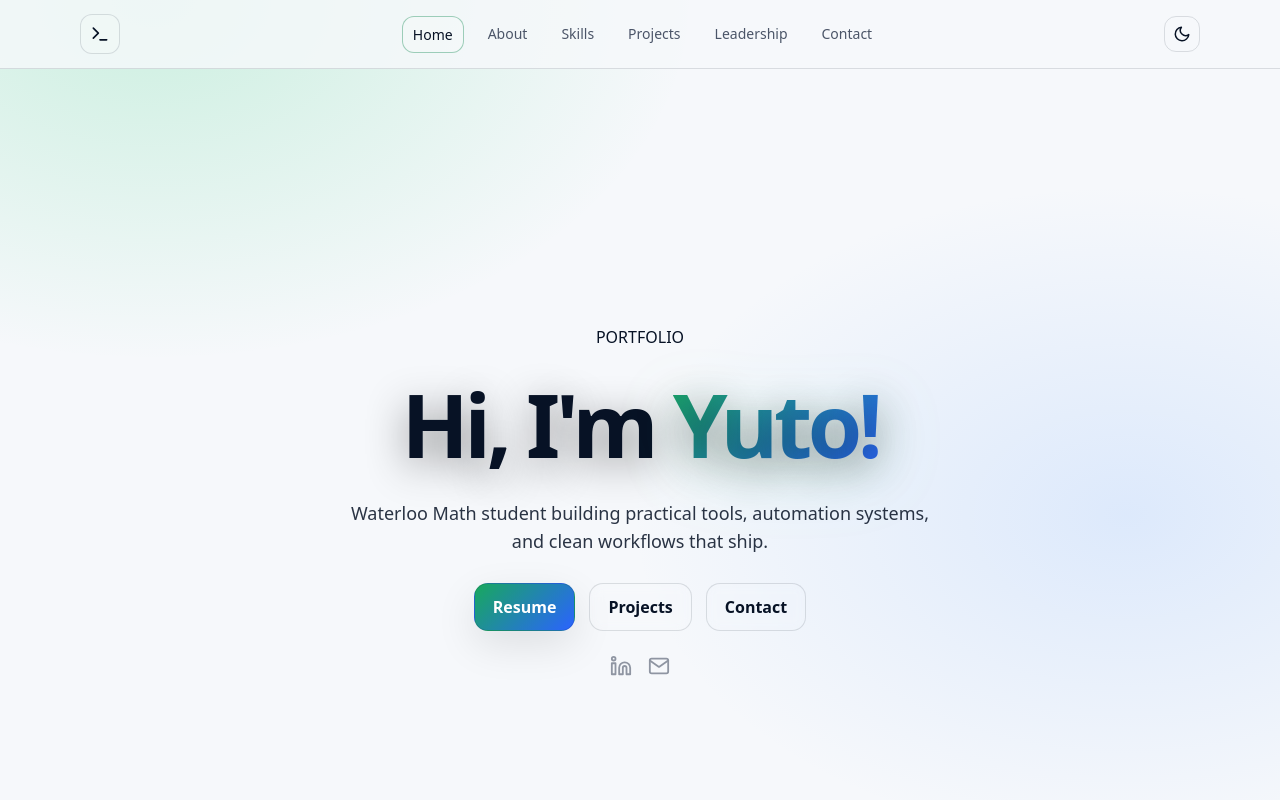
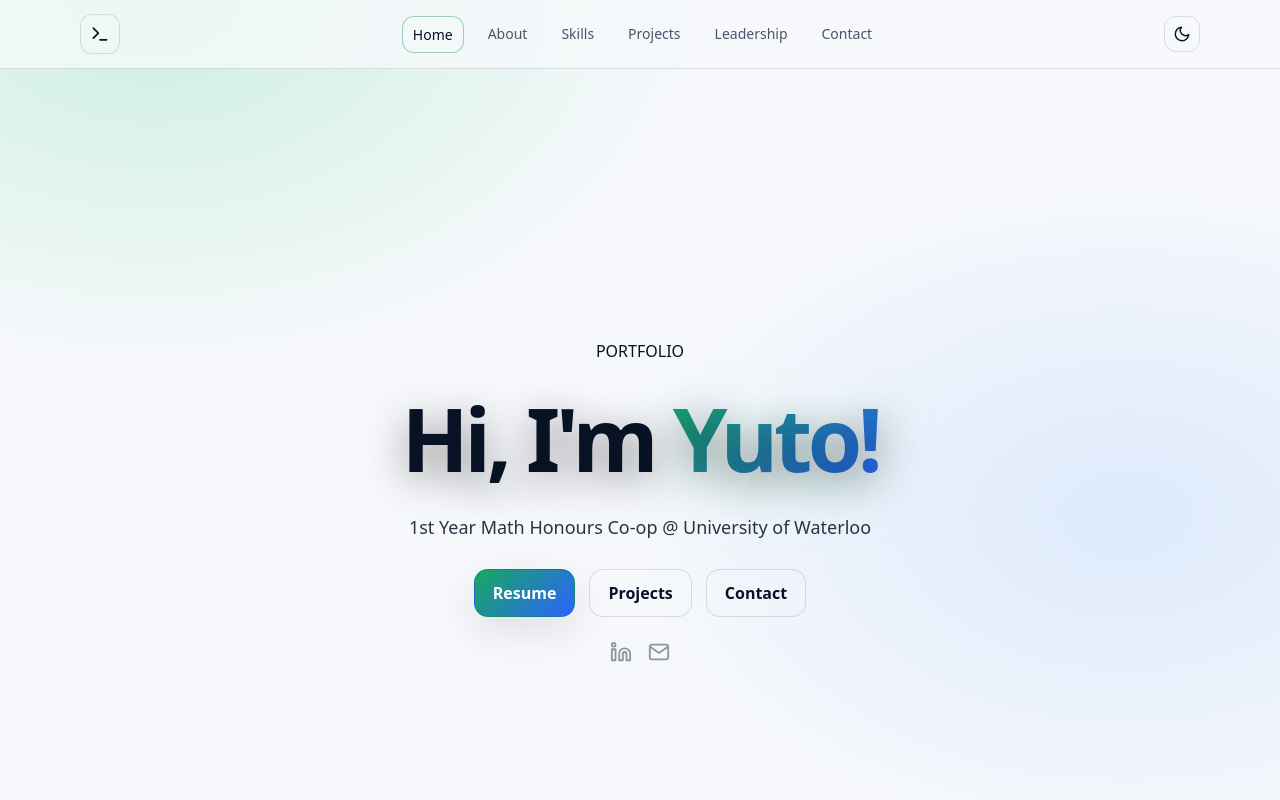
Before and after one commit to wagyuwagyu/portfolio, a React (Vite) app: page / in a window 1280 px wide. Shown: the top 800 px of the page. Built offline with nearby package versions, Linux system fonts and the light colour scheme.

Commit message:
changed hero

```diff
--- a/src/components/Hero.jsx
+++ b/src/components/Hero.jsx
@@ -20,8 +20,7 @@ export default function Hero() {
         </h1>
 
         <p className="heroSub">
-          Waterloo Math student building practical tools, automation systems,
-          and clean workflows that ship.
+          1st Year Math Honours Co-op @ University of Waterloo
         </p>
 
         <div className="heroCTA">
```
